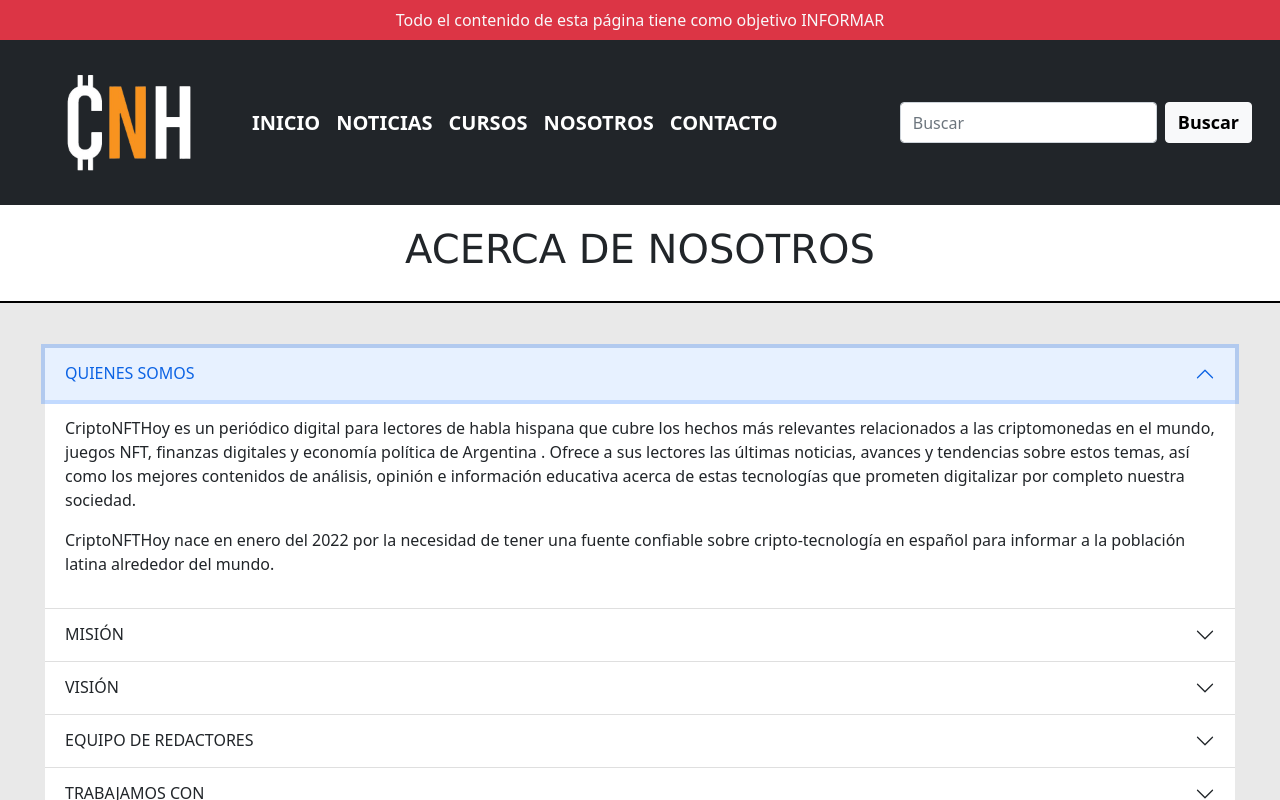
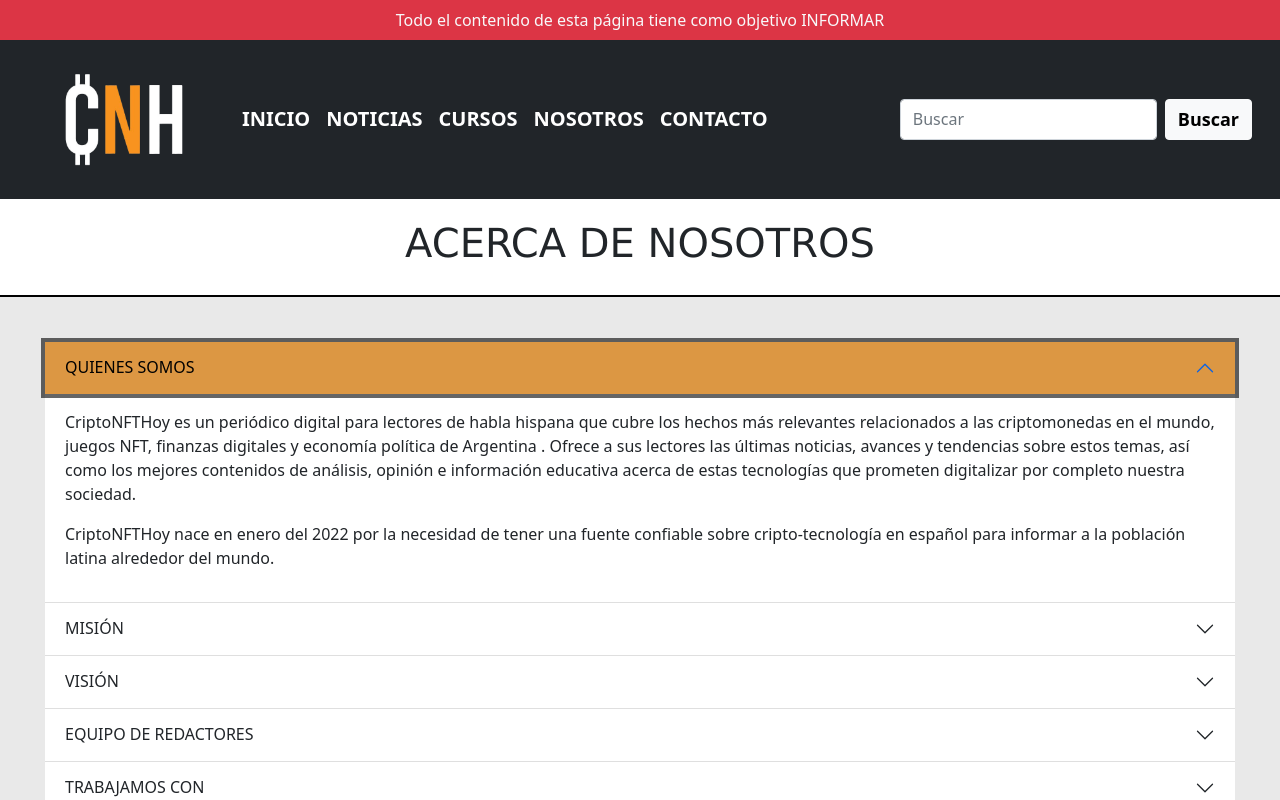
Before and after one commit to fedegeretto/proyectoGeretto, a plain HTML site: page html/nosotros.html in a window 1280 px wide. Both pictures are taken after a click on the button "QUIENES SOMOS". Shown: the top 800 px of the page. Drawn offline with nearby package versions, Linux system fonts and the light colour scheme.

Commit message:
Ajustes para la Segunda Entrega del Proyecto Final

```diff
--- a/css/style.css
+++ b/css/style.css
@@ -24,7 +24,7 @@
 }
 
 .header-logo{
-    width: 200px;
+    width: 190px;
     height: auto;
 }
 
@@ -798,3 +798,22 @@ iframe{
     width: 80%;
     padding-bottom: 35px;
 }
+
+.accordion-button:not(.collapsed){
+    color: rgb(0, 0, 0);
+    background-color: rgba(214, 131, 30, 0.836);
+}
+
+.accordion-button:focus{
+    box-shadow: 0 0 0 0.25rem rgba(0, 0, 0, 0.603);
+    border-color: rgb(0, 0, 0);
+}
+
+.accordion-body ul{
+    list-style-type: none;
+}
+
+.accordion-body a{
+    text-decoration: none;
+    color: rgb(33, 37, 41);
+}
```
